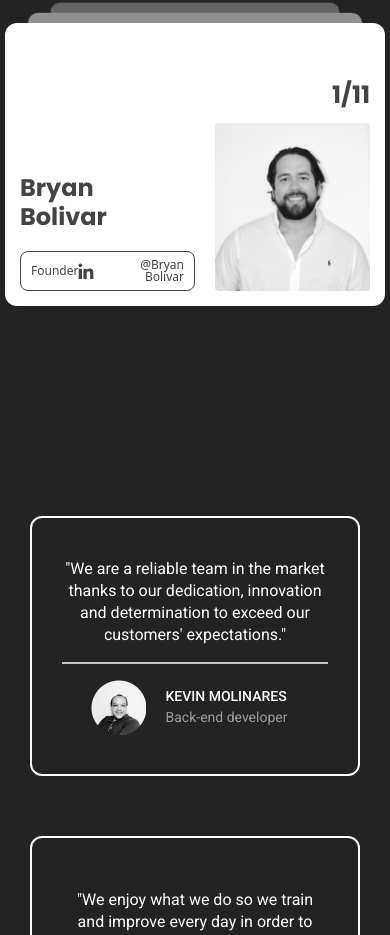
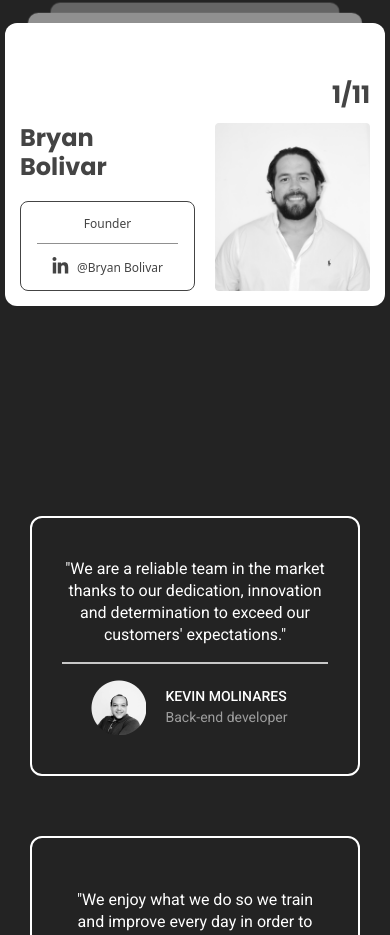
Before and after one commit to contentcraftstudio/Coderlabs-web-2.0, a Next.js app: page / in a window 390 px wide. Shown: the part 5380-6315 px from the top of the page. Built offline with nearby package versions, Linux system fonts and the light colour scheme.

Commit message:
fix:: layout mobile card team:: sec occupation

```diff
--- a/components/SwiperTeam.tsx
+++ b/components/SwiperTeam.tsx
@@ -160,13 +160,14 @@ export default function ProfileEdit () {
                   <h3 className='sm:text-[24px] md:text-[48px] lg:text-[55px] xl:text-[80px] leading-[1.2]  font-secondary font-bold overflow-hidden overflow-ellipsis whitespace-nowrap mb-[20px] xl:mb-[70px]'>
                     {team.name.split(' ')[0]}<br />{team.name.split(' ')[1]}
                   </h3>
-                  <div className='flex  justify-around items-center md:gap-8 w-fit border-[1px] border-[#444] leading-none rounded-[8px] py-[7px] px-[10px] lg:divide-x divide-solid'>
-                    <span className='text-left sm:text-[12px] lg:text-[16px] '>{team.occupation}</span>
-                    <span className='text-right md:pl-8  flex items-center gap-2'>
+                  <div className='flex  sm:flex-col sm:h-[90px] md:flex-row sm:p-[16px] lg:h-[28px] justify-between items-center sm:gap-0 md:gap-8 lg:w-fit border-[1px] border-[#444] leading-none rounded-[8px] py-[7px] lg:px-[10px] lg:divide-x divide-solid'>
+                    <span className='text-left sm:text-[12px]  lg:text-[16px] '>{team.occupation}</span>
+                    <div className=' md:hidden h-[1px] w-[100%] bg-gray-divide'></div>
+                    <span className='text-right md:pl-8  flex items-center  gap-2'>
                       <svg width='17' height='17' viewBox='0 0 17 17' fill='none' xmlns='http://www.w3.org/2000/svg'>
                         <path d='M2.48193 0C1.38768 0 0.5 0.886219 0.5 1.98047C0.5 3.07472 1.38697 3.98145 2.48047 3.98145C3.57397 3.98145 4.4624 3.07472 4.4624 1.98047C4.4624 0.886969 3.57618 0 2.48193 0ZM12.1514 5.25C10.4871 5.25 9.53487 6.12034 9.07812 6.98584H9.02979V5.48291H5.75V16.5H9.16748V11.0464C9.16748 9.60939 9.27595 8.2207 11.0542 8.2207C12.8069 8.2207 12.8325 9.85921 12.8325 11.1372V16.5H16.2456H16.25V10.4487C16.25 7.48773 15.6134 5.25 12.1514 5.25ZM0.772461 5.48291V16.5H4.19287V5.48291H0.772461Z' fill='#444444' />
                       </svg>
-                      <span className='sm:text-[12px] lg:text-[16px]'>@{team.name}</span>
+                      <span className='sm:text-[12px] lg:text-[16px] sm:mt-1'>@{team.name}</span>
                     </span>
                   </div>
                 </div>
```
